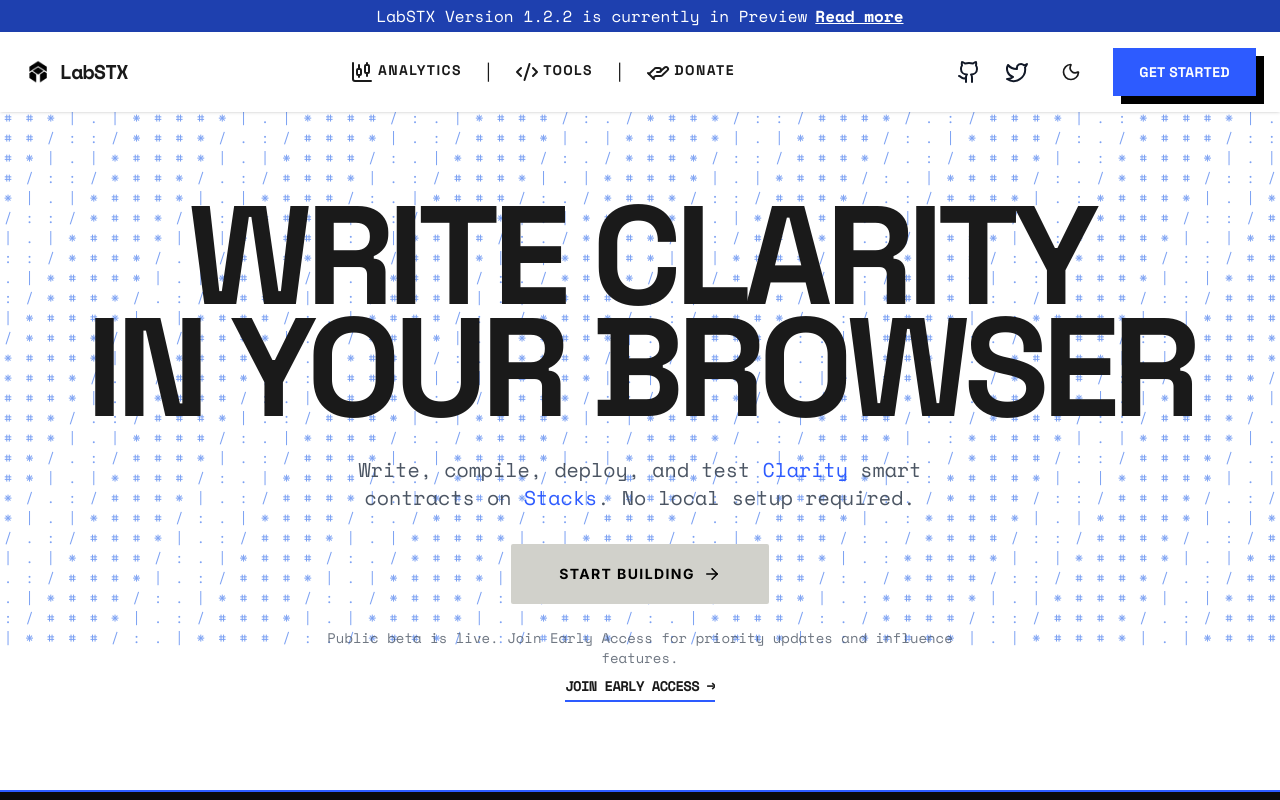
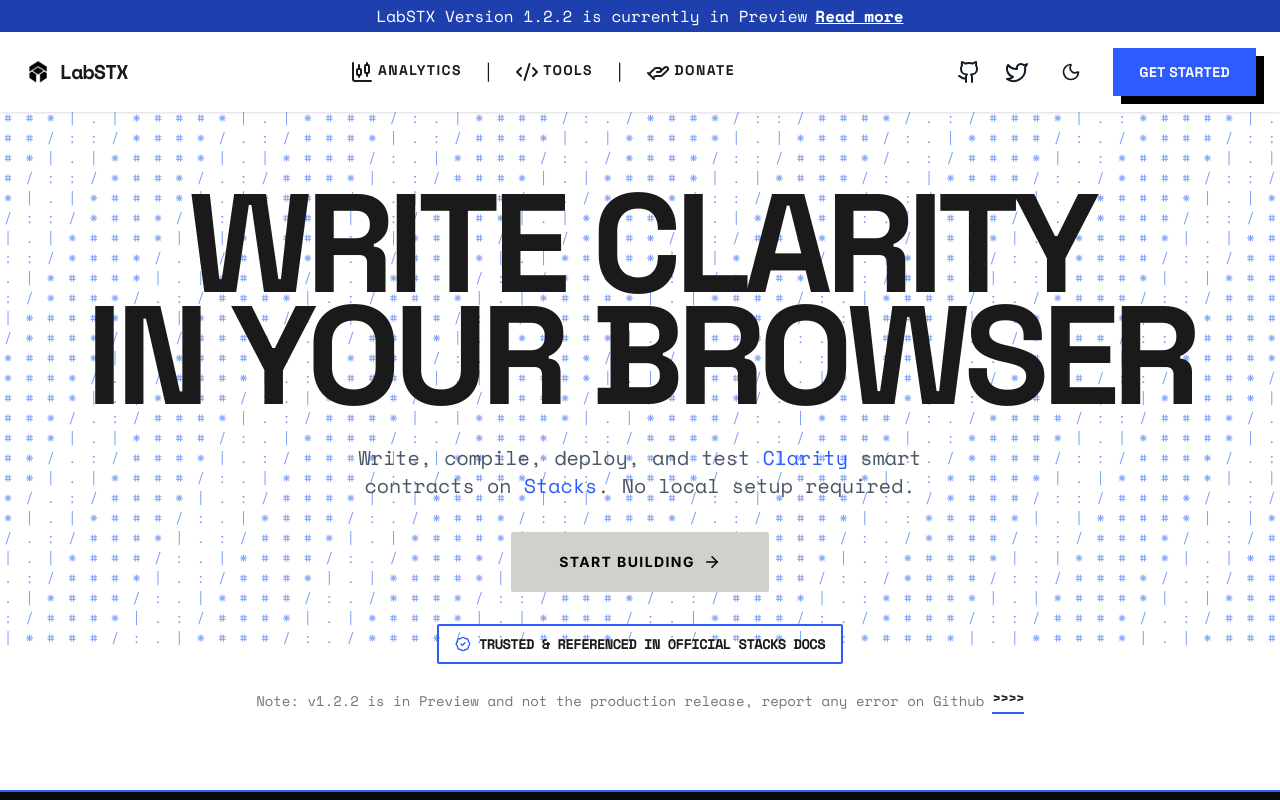
Before and after one commit to LabSTX/LabSTX, a React (Vite) app: page / in a window 1280 px wide. Shown: the top 800 px of the page. Built offline with nearby package versions, Linux system fonts and the light colour scheme.

Commit message:
v1.2.2 Preview

```diff
--- a/components/LandingPage.tsx
+++ b/components/LandingPage.tsx
@@ -658,7 +658,7 @@ export const LandingPage: React.FC<LandingPageProps> = ({ onLaunch, theme, toggl
         `}</style>
 
 
-         <p className=" flex gap-2 items-center justify-center bg-blue-800 py-1 text-white font-mono"> LabSTX Version 1.2.2 is currently in Preview <a href="https://github.com/LabSTX/LabSTX_IDE/releases/tag/v1.2.1" target="_blank" rel="noopener noreferrer" className="text-white underline font-bold">Read more</a></p>
+         <p className=" flex gap-2 items-center justify-center bg-blue-800 py-1 text-white font-mono"> LabSTX Version 1.2.2 is currently in Preview <a href="https://github.com/LabSTX/LabSTX_IDE/releases/tag/v1.2.2 Preview" target="_blank" rel="noopener noreferrer" className="text-white underline font-bold">Read more</a></p>
 
          <header className={`h-20 w-full shadow bg-backdrop-blur flex items-center justify-between px-6 sticky top-0 z-50 transition-colors duration-300 ${isDark ? 'bg-black' : 'bg-white'
             }`}>
@@ -770,18 +770,30 @@ export const LandingPage: React.FC<LandingPageProps> = ({ onLaunch, theme, toggl
                                     Start building <ArrowRight size={18} aria-hidden="true" />
                                  </button>
                               </div>
-                              <div className="flex flex-col items-center gap-2">
-                                 <p className={`text-sm font-mono opacity-80 ${isDark ? 'text-gray-400' : 'text-gray-600'}`}>
-                                    Public beta is live. Join Early Access for priority updates and influence features.
+                              <div className="flex flex-col items-center gap-2 mt-2">
+                                 <a
+                                    href="https://docs.stacks.co/clarinet/overview#additional-resources"
+                                    target="_blank"
+                                    rel="noopener noreferrer"
+                                    className={`flex items-center gap-2 text-sm font-mono font-bold uppercase tracking-tighter border-2 border-[#2d5bff] px-4 py-2 hover:bg-[#2d5bff]/10 transition-all rounded-sm`}
+                                    title="View LabSTX in the official Stacks documentation"
+                                 >
+                                    <Verified size={16} className="text-[#2d5bff]" />
+                                    Trusted & Referenced in Official Stacks Docs
+                                 </a>
+                              </div>
+                              <div className="flex flex-row items-center gap-2">
+                                 <p className={`truncate text-sm font-mono opacity-80 ${isDark ? 'text-gray-400' : 'text-gray-600'}`}>
+                                    Note: v1.2.2 is in Preview and not the production release, report any error on Github
                                  </p>
                                  <a
-                                    href={EARLY_ACCESS_URL}
+                                    href={'https://github.com/LabSTX/LabSTX_IDE/issues'}
                                     target="_blank"
                                     rel="noopener noreferrer"
-                                    className={`text-sm font-mono font-bold uppercase tracking-tighter border-b-2 border-[#2d5bff] pb-1 hover:font-bold transition-all`}
+                                    className={` text-sm font-mono font-bold uppercase tracking-tighter border-b-2 border-[#2d5bff] pb-1 hover:font-bold transition-all`}
                                     aria-label="Join LabSTX Early Access Program"
                                  >
-                                    Join Early Access →
+                                    {`>>>>`}
                                  </a>
                               </div>
                            </div>
@@ -789,15 +801,15 @@ export const LandingPage: React.FC<LandingPageProps> = ({ onLaunch, theme, toggl
                      </div>
                   </section>
 
-                  {/* --- TRUSTED BY MARQUEE --- */}
+
                   <section className={`border-b-2 border-[#2d5bff] py-6 overflow-hidden ${isDark ? 'bg-[#1a1a1a]' : 'bg-[#0a0a0a]'}`}>
                      <div className="whitespace-nowrap flex gap-12 animate-[marquee_25s_linear_infinite] hover:pause">
                         {[...Array(2)].map((_, i) => (
                            <React.Fragment key={i}>
-                              <a href="https://www.stacks.co/" target="_blank" rel="noopener noreferrer" className="font-display font-bold text-2xl uppercase mx-6 flex items-center gap-2 text-gray-500 hover:text-[#2d5bff] transition-colors"><Globe size={20} /> Stacks_Network</a>
+                              <a href="https://docs.stacks.co/clarinet/overview#additional-resources" target="_blank" rel="noopener" className="font-display font-bold text-2xl uppercase mx-6 flex items-center gap-2 text-gray-500 hover:text-[#2d5bff] transition-colors"><Globe size={20} /> Stacks_Network</a>
                               <span className="font-display font-bold text-2xl uppercase mx-6 flex items-center gap-2 text-gray-500"><Shield size={20} /> Enterprise_Grade</span>
                               <a href="https://www.stacks.co/bitcoin-layers" target="_blank" rel="noopener noreferrer" className="font-display font-bold text-2xl uppercase mx-6 flex items-center gap-2 text-gray-500 hover:text-[#2d5bff] transition-colors"><Zap size={20} /> Bitcoin_Layers</a>
-                              <a href="https://docs.stacks.co/docs/clarity" target="_blank" rel="noopener noreferrer" className="font-display font-bold text-2xl uppercase mx-6 flex items-center gap-2 text-gray-500 hover:text-[#2d5bff] transition-colors"><Code2 size={20} /> Clarity_SDK</a>
+                              <a href="https://docs.stacks.co/docs/clarity" target="_blank" rel="noopener noreferrer" className="font-display font-bold text-2xl uppercase mx-6 flex items-center gap-2 text-gray-500 hover:text-[#2d5bff] transition-colors"><Code2 size={20} /> Clarity_SDK_Browser</a>
                            </React.Fragment>
                         ))}
                      </div>
```
